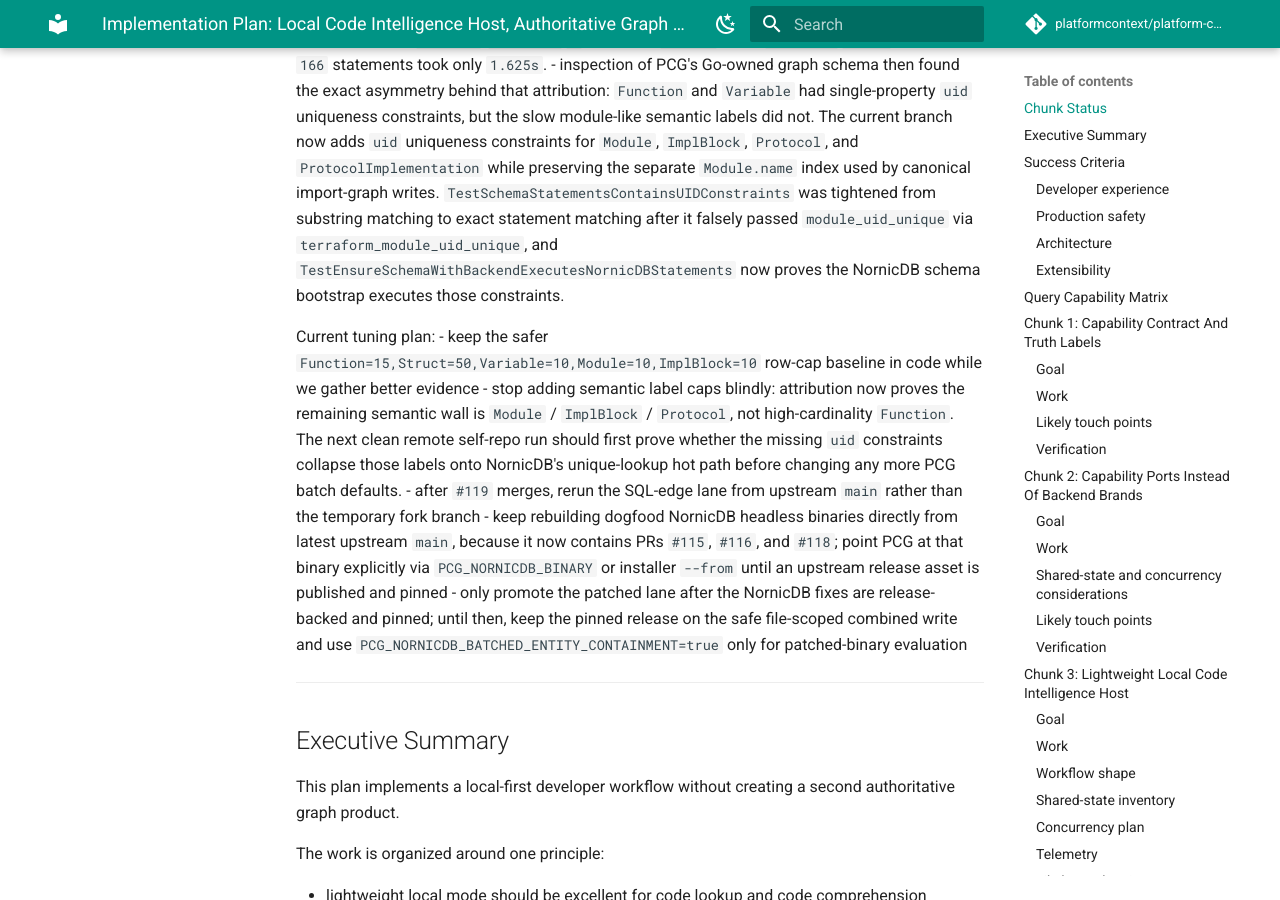
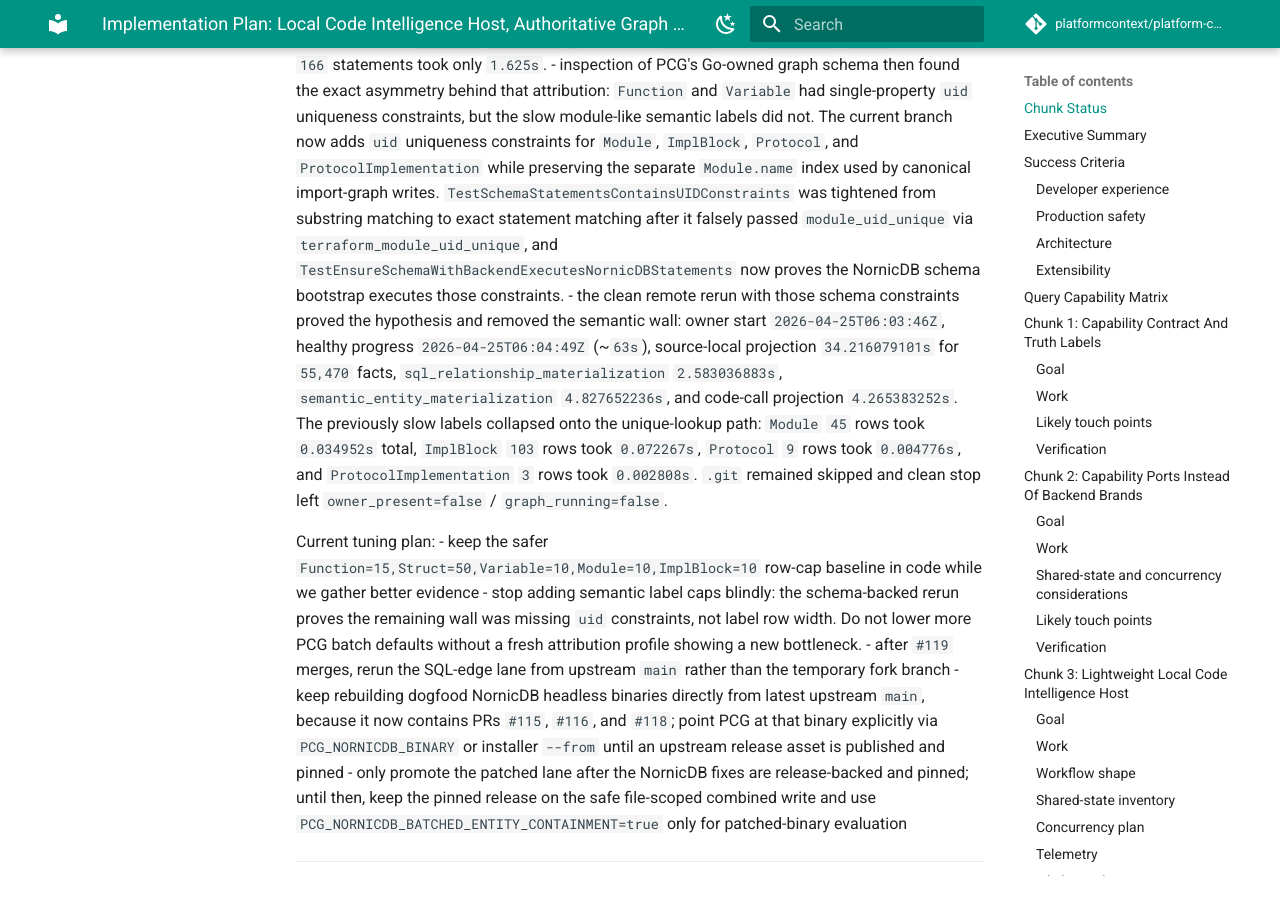
Before and after one commit to platformcontext/platform-context-graph, an MkDocs documentation site: the page built from docs/docs/adrs/2026-04-20-embedded-local-backends-implementation-plan.md, in a window 1280 px wide and 900 px high, scrolled down 18218 px. Built offline with MkDocs 1.6.1 and Material for MkDocs 9.7.7, drawn with Linux system fonts in a browser that asks for light colours; comment, search, counter and statistics services are not loaded.

Commit message:
Record semantic uid dogfood result

```diff
--- a/docs/docs/adrs/2026-04-20-embedded-local-backends-implementation-plan.md
+++ b/docs/docs/adrs/2026-04-20-embedded-local-backends-implementation-plan.md
@@ -71,10 +71,11 @@ Latest 2026-04-25 NornicDB dogfood evidence:
 - the first semantic-attribution rerun exposed a NornicDB concurrency bug rather than a PCG timeout: the sidecar panicked with `fatal error: concurrent map read and map write` in `StorageExecutor.findMergeNodeInCache` because cloned executors shared `nodeLookupCache` but each clone copied its own value mutex. PR `#119` branch commit `4521bcb` now shares the cache lock across clones; the regression test failed before the fix, passes after it, `go test -race -tags 'noui nolocalllm' ./pkg/cypher -run TestCloneWithStorageSharesNodeLookupCacheLock -count=1` passes, and the remote branch rebuilt the headless binary successfully.
 - the follow-up remote dogfood with that NornicDB lock fix and PCG semantic statement attribution completed cleanly: owner start `2026-04-25T05:46:36Z`, healthy progress `2026-04-25T05:49:42Z` (~`3m06s`), source-local projection `34.099439413s` for `55,471` facts, canonical `entities` `26.301571598s`, `sql_relationship_materialization` `2.546008605s`, `semantic_entity_materialization` `128.151959988s`, and code-call projection completed in `4.456774766s`. The semantic attribution shows the remaining wall is concentrated in a few labels rather than broad graph-write slowness: `ImplBlock` `103` rows across `11` statements took `79.586s`, `Module` `45` rows across `5` statements took `34.734s`, `Protocol` `9` rows took `6.918s`, while `Function` `2,485` rows across `166` statements took only `1.625s`.
 - inspection of PCG's Go-owned graph schema then found the exact asymmetry behind that attribution: `Function` and `Variable` had single-property `uid` uniqueness constraints, but the slow module-like semantic labels did not. The current branch now adds `uid` uniqueness constraints for `Module`, `ImplBlock`, `Protocol`, and `ProtocolImplementation` while preserving the separate `Module.name` index used by canonical import-graph writes. `TestSchemaStatementsContainsUIDConstraints` was tightened from substring matching to exact statement matching after it falsely passed `module_uid_unique` via `terraform_module_uid_unique`, and `TestEnsureSchemaWithBackendExecutesNornicDBStatements` now proves the NornicDB schema bootstrap executes those constraints.
+- the clean remote rerun with those schema constraints proved the hypothesis and removed the semantic wall: owner start `2026-04-25T06:03:46Z`, healthy progress `2026-04-25T06:04:49Z` (~`63s`), source-local projection `34.216079101s` for `55,470` facts, `sql_relationship_materialization` `2.583036883s`, `semantic_entity_materialization` `4.827652236s`, and code-call projection `4.265383252s`. The previously slow labels collapsed onto the unique-lookup path: `Module` `45` rows took `0.034952s` total, `ImplBlock` `103` rows took `0.072267s`, `Protocol` `9` rows took `0.004776s`, and `ProtocolImplementation` `3` rows took `0.002808s`. `.git` remained skipped and clean stop left `owner_present=false` / `graph_running=false`.
 
 Current tuning plan:
 - keep the safer `Function=15,Struct=50,Variable=10,Module=10,ImplBlock=10` row-cap baseline in code while we gather better evidence
-- stop adding semantic label caps blindly: attribution now proves the remaining semantic wall is `Module` / `ImplBlock` / `Protocol`, not high-cardinality `Function`. The next clean remote self-repo run should first prove whether the missing `uid` constraints collapse those labels onto NornicDB's unique-lookup hot path before changing any more PCG batch defaults.
+- stop adding semantic label caps blindly: the schema-backed rerun proves the remaining wall was missing `uid` constraints, not label row width. Do not lower more PCG batch defaults without a fresh attribution profile showing a new bottleneck.
 - after `#119` merges, rerun the SQL-edge lane from upstream `main` rather than the temporary fork branch
 - keep rebuilding dogfood NornicDB headless binaries directly from latest upstream `main`, because it now contains PRs `#115`, `#116`, and `#118`; point PCG at that binary explicitly via `PCG_NORNICDB_BINARY` or installer `--from` until an upstream release asset is published and pinned
 - only promote the patched lane after the NornicDB fixes are release-backed and pinned; until then, keep the pinned release on the safe file-scoped combined write and use `PCG_NORNICDB_BATCHED_ENTITY_CONTAINMENT=true` only for patched-binary evaluation
```
Also changed, not shown: docs/docs/adrs/2026-04-22-nornicdb-graph-backend-candidate.md (+1 -0 lines).
